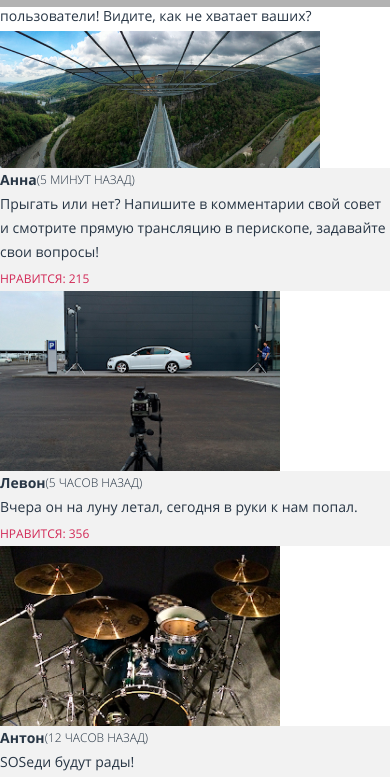
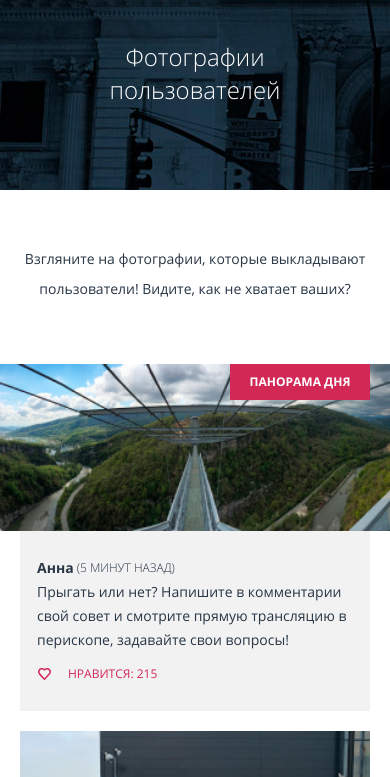
Before and after one commit to multiversal-destroyer/pink, a website: page source/catalog.html in a window 390 px wide. Shown: the part 62-839 px from the top of the page. Drawn offline with nearby package versions, Linux system fonts and the light colour scheme; files that its build step writes are made by us from their sources.

Commit message:
feat: add media queries for photo.scss

```diff
--- a/source/catalog.html
+++ b/source/catalog.html
@@ -40,14 +40,26 @@
 
     <main class="main">
       <section class="photo">
-        <h1 class="photo__title main-background">Фотографии пользователей</h1>
+        <h1 class="photo__title">Фотографии пользователей</h1>
 
         <p class="photo__description">Взгляните на фотографии, которые выкладывают пользователи! Видите, как не хватает ваших?</p>
 
+        <div class="card--daily card marker--daily">
+          <img class="card__image--daily card__image" src="/source/img/panorama-tablet.png" alt="">
+          <div class="card__wrapper--daily card__wrapper">
+            <div class="card__wrapper-user">
+              <h2 class="card__title">Анна</h2>
+              <span class="card__time">(5 минут назад)</span>
+            </div>
+            <p class="card__description">Прыгать или нет? Напишите в комментарии свой совет и смотрите прямую трансляцию в перископе, задавайте свои вопросы!</p>
+            <span class="card__like--daily card__like">Нравится: 215</span>
+          </div>
+        </div>
+
         <ul class="photo-cards">
-          <li class="photo-cards__item">
+          <!-- <li class="photo-cards__item photo-cards__item--daily">
             <div class="card">
-              <img class="card__image card__image--daily" src="/source/img/panorama-tablet.png" alt="">
+              <img class="card__image--daily card__image" src="/source/img/panorama-tablet.png" alt="">
               <div class="card__wrapper">
                 <div class="card__wrapper-user">
                   <h2 class="card__title">Анна</h2>
@@ -57,7 +69,7 @@
                 <span class="card__like">Нравится: 215</span>
               </div>
             </div>
-          </li>
+          </li> -->
           <li class="photo-cards__item">
             <div class="card">
               <img class="card__image" src="/source/img/photo-1-mobile.png" alt="">
--- a/source/sass/blocks/_photo.scss
+++ b/source/sass/blocks/_photo.scss
@@ -1,26 +1,146 @@
 .photo {
 
   &__title {
+    background-image: url("/source/img/back-desktop.png");
     font-size: 24px;
     font-weight: 300;
     color: $basic-white;
+    padding: 102px 46px 84px 46px;
+    text-align: center;
+
+    @media (min-width: $tablet-width) {
+      font-size: 50px;
+      padding: 191px 150px 143px 150px;
+    }
   }
 
   &__description {
     font-size: 14px;
     line-height: 30px;
+    text-align: center;
+    padding: 54px 20px 60px 20px;
+
+    @media (min-width: $tablet-width) {
+      font-size: 18px;
+      padding: 100px 50px 85px 50px;
+    }
+  }
+}
+
+.photo-cards {
+  display: flex;
+  flex-direction: column;
+  row-gap: 20px;
+  list-style: none;
+
+  @media (min-width: $tablet-width) {
+    display: grid;
+    grid-template-columns: 1fr 1fr;
+    column-gap: 20px;
+    padding: 0 20px;
+  }
+
+  @media (min-width: $desktop-width) {
+    grid-template-columns: 1fr 1fr 1fr;
+    padding: 0 130px;
+  }
+
+  // &__item {
+
+  //   &--daily {
+  //     grid-column: 1 / -1;
+  //   }
+  // }
+}
+
+.marker {
+
+  &--daily {
+    &::after {
+      box-sizing: border-box;
+      content: "Панорама дня";
+      position: absolute;
+      background-color: $pink;
+      color: $basic-white;
+      text-align: center;
+      text-transform: uppercase;
+      font-weight: 700;
+      width: 140px;
+      // height: 36px;
+      font-size: 12px;
+      padding: 6px;
+      right: 20px;
+
+      @media (min-width: $tablet-width) {
+        top: 57px;
+      }
+
+      @media (min-width: $desktop-width) {
+        right: 130px;
+      }
+    }
   }
 }
 
 .card {
+  position: relative;
+  display: flex;
+  flex-direction: column;
+  box-sizing: border-box;
   line-height: 24px;
+  height: 100%;
+
+  &--daily {
+    margin-bottom: 20px;
+
+    @media (min-width: $tablet-width) {
+      margin-bottom: 50px;
+    }
+  }
 
   &__image {
     display: block;
+    // margin: 0 6%;
+    margin: 0 20px;
+
+    @media (min-width: $tablet-width) {
+      margin: 0;
+    }
+
+    &--daily {
+      margin: 0;
+    }
   }
 
   &__wrapper {
+    position: relative;
+    box-sizing: border-box;
+    display: flex;
+    flex-direction: column;
     background-color: $gray-light;
+    padding: 25px 10px 25px 17px;
+    // margin: 0 auto;
+    // width: 280px;
+    // margin: 0 6%;
+    margin: 0 20px;
+
+    flex: 1;
+
+    @media (min-width: $tablet-width) {
+      margin: 0;
+      padding: 30px;
+    }
+
+    &--daily {
+
+      @media (min-width: $tablet-width) {
+        margin: 0 20px;
+      }
+
+      @media (min-width: $desktop-width) {
+        margin: 0 130px;
+      }
+    }
   }
 
   &__wrapper-user {
@@ -30,6 +150,7 @@
   &__title {
     font-size: 14px;
     font-weight: 700;
+    margin-right: 3px;
   }
 
   &__time {
@@ -40,11 +161,60 @@
 
   &__description {
     font-size: 14px;
+    margin-bottom: 10px;
+
+    @media (min-width: $tablet-width) {
+      margin-bottom: auto;
+    }
   }
 
   &__like {
+    position: relative;
     color: $pink;
     font-size: 12px;
     text-transform: uppercase;
+    margin-left: 31px;
+
+    @media (min-width: $tablet-width) {
+      margin-left: 0;
+      margin-top: 10px;
+    }
+
+    @media (min-width: $desktop-width) {
+      margin-top: 20px;
+    }
+
+    &::after {
+      content: "";
+      position: absolute;
+      background-image: url("/source/img/svg/heart.svg");
+      width: 13px;
+      height: 12px;
+      left: -30px;
+      top: 6px;
+
+      @media (min-width: $tablet-width) {
+        left: auto;
+        right: 0;
+      }
+    }
+
+    &--daily {
+
+      @media (min-width: $tablet-width) {
+        position: absolute;
+        right: 59px;
+      }
+    }
   }
 }
+
+.card__wrapper--daily .card__like {
+  @media (min-width: $tablet-width) {
+    margin-top: auto;
+
+    &::after {
+      right: -30px;
+    }
+  }
+}
```
Also changed, not shown: source/img/svg/heart.svg (added).
